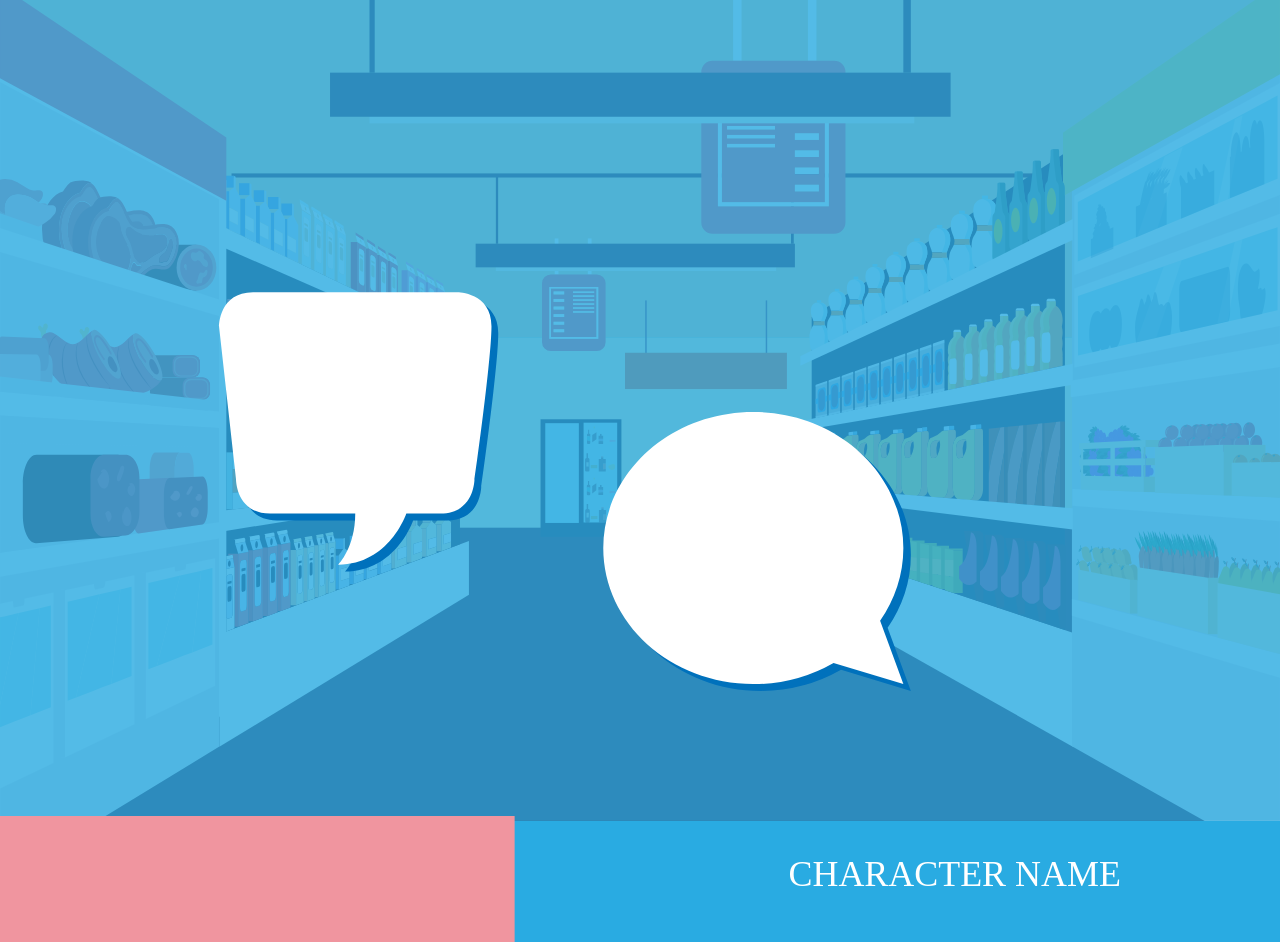
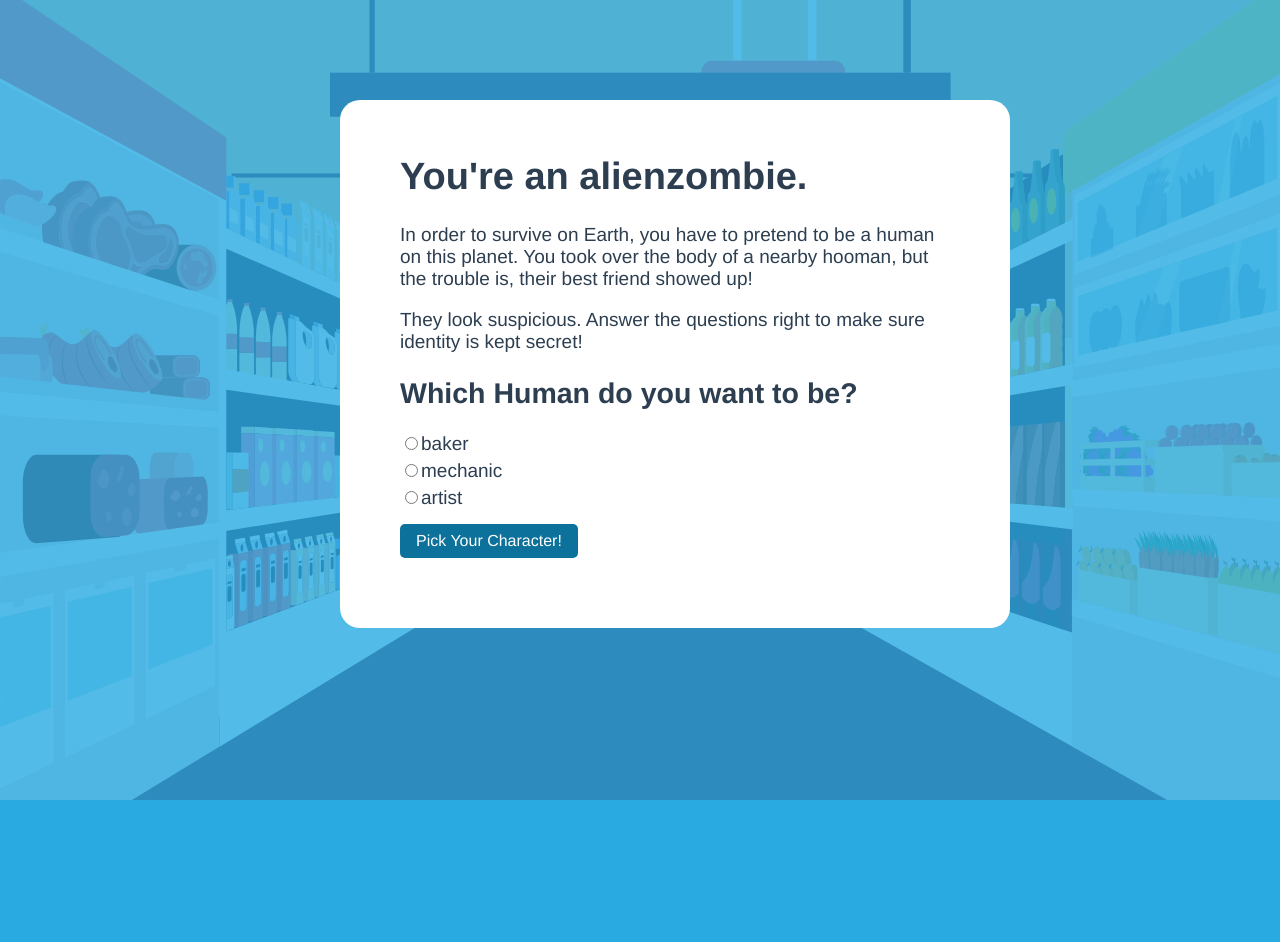
Before and after one commit to Gokhan-Unal/aliengame, a Vue app: page / in a window 1280 px wide. After the commit the page ends 800 px from the top, so only its background shows below. Built offline with nearby package versions, Linux system fonts and the light colour scheme; a web font is replaced by a local one.

Commit message:
vue components

```diff
--- a/src/App.vue
+++ b/src/App.vue
@@ -1,5 +1,23 @@
 <template>
   <div id="app" class="contain">
+    <game-state-start v-if="uiState === 'start'">
+      <h2>Which Human do you want to be?</h2>
+      <p
+        v-for="option in characterChoices"
+        :key="option"
+        class="character-choices"
+      >
+        <input
+          type="radio"
+          :id="option"
+          :value="option"
+          v-model="characterInput"
+        />
+        <label :for="option">{{ option }}</label>
+      </p>
+      <button @click="pickCharacter">Pick Your Character!</button>
+    </game-state-start>
+    <section v-else>
       <svg viewBox="0 -180 1628 1180" class="main">
         <defs>
           <clipPath id="bottom-clip">
@@ -55,10 +73,34 @@
           />
         </g>
       </svg>
+    </section>
   </div>
 </template>
 
 <script>
+import { mapState } from "vuex";
+import GameStateStart from "@/components/GameStateStart.vue";
+
+export default {
+  components: {
+    // think it is like a child component
+    GameStateStart,
+  },
+  data() {
+    return {
+      characterInput: "",
+    };
+  },
+  computed: {
+    // load the state from the store
+    ...mapState(["uiState", "questions", "character", "characterChoices"]),
+  },
+  methods: {
+    pickCharacter() {
+      console.log(this.characterInput);
+    },
+  },
+};
 </script>
 
 <style lang="scss">
--- /dev/null
+++ b/src/components/GameStateStart.vue
@@ -0,0 +1,22 @@
+<template>
+  <div class="modal">
+    <h1 id="header">You're an alienzombie.</h1>
+    <p>
+      In order to survive on Earth, you have to pretend to be a human on this
+      planet. You took over the body of a nearby hooman, but the trouble is,
+      their best friend showed up!
+    </p>
+    <p>
+      They look suspicious. Answer the questions right to make sure identity is
+      kept secret!
+    </p>
+    <slot></slot>
+  </div>
+</template>
+
+<script>
+export default {};
+</script>
+
+<style lang="scss" scoped>
+</style>
--- a/src/store/index.js
+++ b/src/store/index.js
@@ -2,6 +2,9 @@ import { createStore } from 'vuex';
 
 export default createStore({
   state: {
+    uiState: 'start',
+    characterChoices: ['baker', 'mechanic', 'artist'],
+    character: '',
     questions: [
       {
         question: `What's your dog's name?`,
```
Lines whose indentation alone changed are shown as unchanged.
